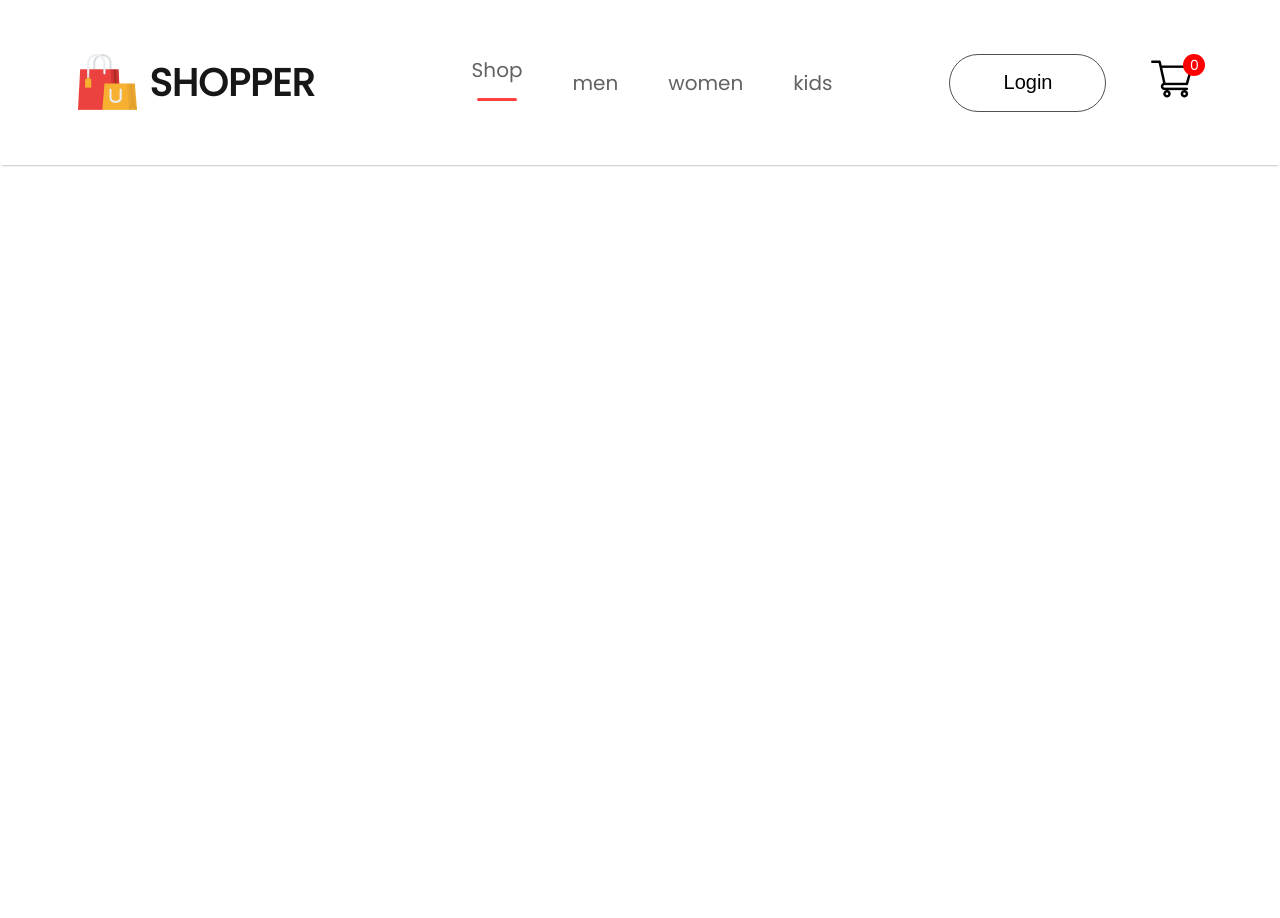
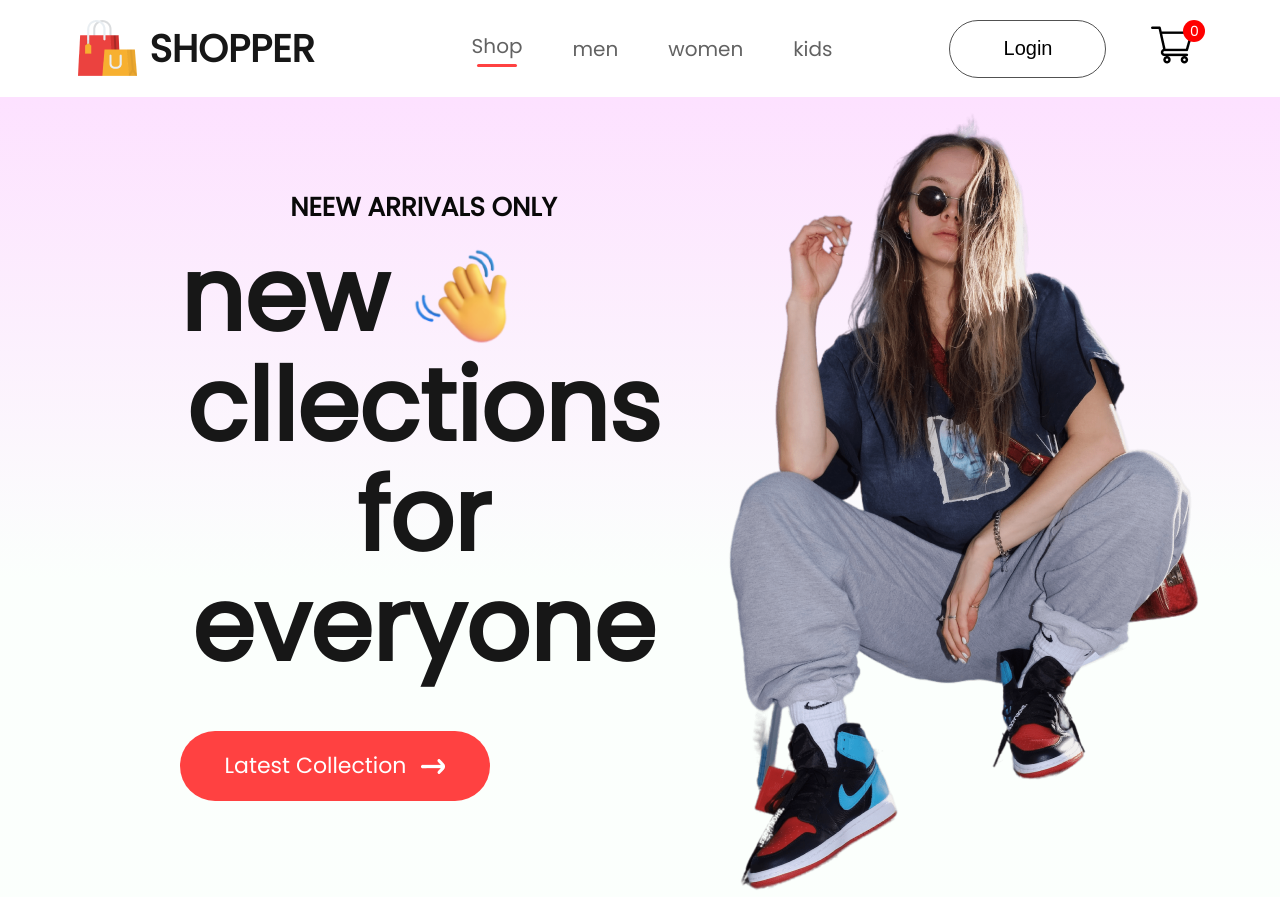
Before and after one commit to AbdelrahmanNegmMohmed/e-comeric-shooper, a React (Create React App) app: page / in a window 1280 px wide. Before the commit the page ends 800 px from the top, so only its background shows below. Built offline with nearby package versions, Linux system fonts and the light colour scheme; a web font is replaced by a local one.

Commit message:
two after one

```diff
--- a/src/Components/Hero/Hero.css
+++ b/src/Components/Hero/Hero.css
@@ -0,0 +1,58 @@
+.hero{
+    height: 100vh;
+    background: linear-gradient(180deg,#fde1ff, #e1ffea22 60%);
+    display: flex;
+}
+.hero-left{
+    flex: 1;
+    display: flex;
+    flex-direction: column;
+    justify-content: center;
+    gap: 20px;
+    padding-left: 180px;
+    line-height: 1.1;
+
+}
+.hero-left h2{
+    color:#090909;
+    font-size: 26px;
+    font-weight: 600;
+
+
+}
+.hero-left p{
+    color: #171717;
+    font-size: 100px;
+    font-weight: 700;
+}
+.hero-hand-icon{
+    display: flex;
+    align-items: center;
+    gap: 20px;
+
+}
+.hero-hand-icon img{
+    width:105px ;
+}
+.hero-lastest-btn{
+    display: flex;
+    justify-content: center;
+    align-items: center;
+    gap: 15px;
+    width: 310px;
+    height: 70px;
+    border-radius: 75px;
+    margin-top: 30px;
+    background-color: #ff4141;
+    color: white;
+    font-size: 22px;
+    font-weight: 500;
+
+}
+.hero-right{
+    flex: 1;
+    display: flex;
+    align-items:
+    center;
+    justify-content: center;
+}
--- a/src/Components/Hero/Hero.jsx
+++ b/src/Components/Hero/Hero.jsx
@@ -1,13 +1,32 @@
 import React from 'react'
 import './Hero.css'
+import hand_icon from'../Assets/hand_icon.png'
+import arrow_icon from'../Assets/arrow.png'
+import hero_img from "../Assets/hero_image.png"
 
 const Hero = () => {
   return (
     <div className='hero'>
         <div className="hero-left">
+        <h2>NEEW ARRIVALS ONLY</h2>
+            <div>
+                <div className="hero-hand-icon">
+                    <p>new</p>
+                    <img src={hand_icon}/>
+                </div>
+                <p>cllections</p>
+                <p>for everyone</p>
+            </div>
+            <div className="hero-lastest-btn">
+                <div>Latest Collection</div>
+                <img src={arrow_icon} alt='' />
+
+            </div>
 
         </div>
-        <div className="div hero-right">
+        <div className=" hero-right">
+            <img src={hero_img} alt=''/>
+
 
         </div>
 
--- a/src/index.css
+++ b/src/index.css
@@ -1,3 +1,9 @@
+*{
+  margin: 0;
+
+
+}
+
 body {
   margin: 0;
   font-family: -apple-system, BlinkMacSystemFont, 'Segoe UI', 'Roboto', 'Oxygen',
```
